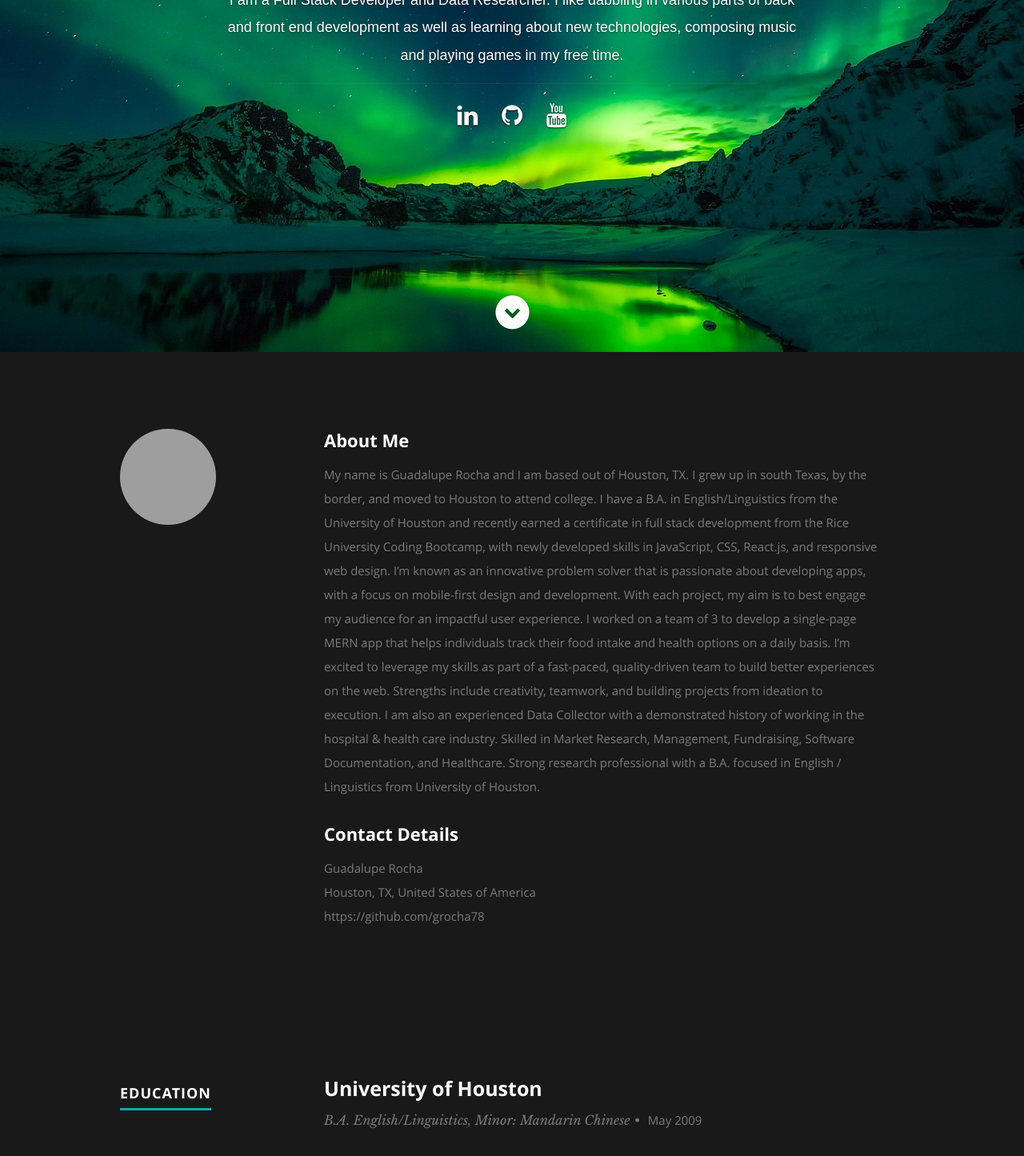
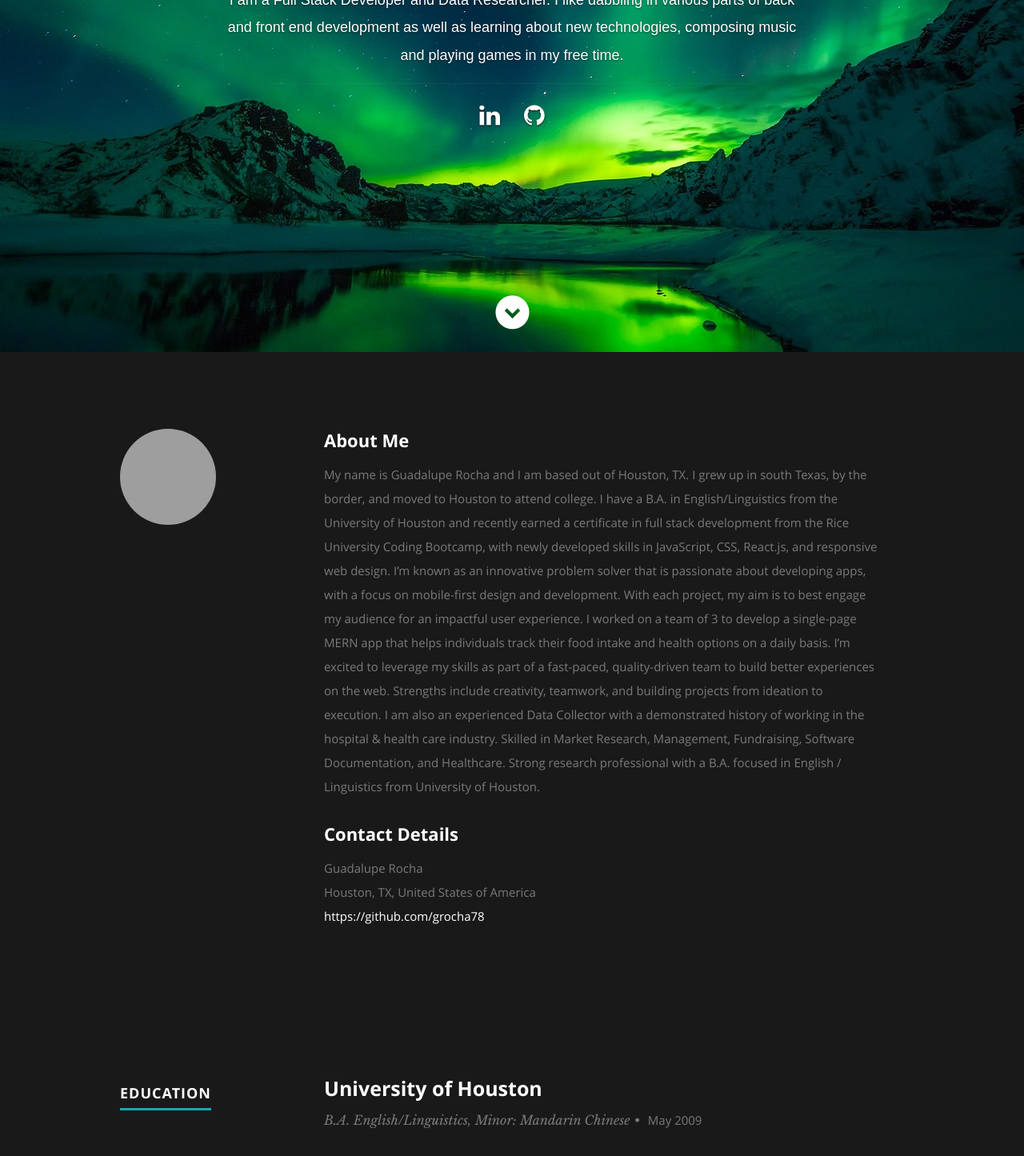
Before and after one commit to grocha78/my-portfolio, a React (Create React App) app: page / in a window 1280 px wide. Shown: the part 360-1805 px from the top of the page at 80% size. Built offline with nearby package versions, Linux system fonts and the light colour scheme; grey boxes are pictures that could not be loaded.

Commit message:
resume link

```diff
--- a/src/components/About/index.js
+++ b/src/components/About/index.js
@@ -27,7 +27,7 @@ export default class About extends Component {
                             {resumeData.address}
                         </span>
                         <br></br>
-                        <span>{resumeData.website}</span>
+                        <a href={resumeData.website}>{resumeData.website}</a>
                     </p>
                     </div>
                 </div>
--- a/src/components/Contact/index.js
+++ b/src/components/Contact/index.js
@@ -18,6 +18,10 @@ export default class Contact extends Component {
                         <h4>Email :
                             <a href="mailto:rochalupe@gmail.com"> rochalupe@gmail.com</a>
                         </h4>
+                        <p></p>
+                        <h3>
+                            <a href="https://docs.google.com/document/d/1VQnikZZN2RepkJbocWq5T0sVMld3mcjTAEHsZEP6ZyU/edit">Click here for a copy of my resume</a>
+                          </h3>
                     </div>
                 </aside>
             </div>
--- a/src/components/Resume/index.js
+++ b/src/components/Resume/index.js
@@ -42,6 +42,7 @@ export default  class Resume extends Component {
                   return(
                     <div className="row item">
                        <div className="twelve columns">
+
                           <h3>{item.CompanyName}</h3>
                           <p className="info">
                           {item.specialization}
--- a/src/resumeData.js
+++ b/src/resumeData.js
@@ -15,11 +15,11 @@ let resumeData = {
           "url":"https://github.com/grocha78",
           "className":"fa fa-github"
         },
-        {
-          "name":"youtube",
-          "url":"https://www.youtube.com/@Epulroch/featured",
-          "className":"fa fa-youtube"
-        }
+        // {
+        //   "name":"youtube",
+        //   "url":"https://www.youtube.com/@Epulroch/featured",
+        //   "className":"fa fa-youtube"
+        // }
       ],
     "aboutme":"My name is Guadalupe Rocha and I am based out of Houston, TX. I grew up in south Texas, by the border, and moved to Houston to attend college. I have a B.A. in English/Linguistics from the University of Houston and recently earned a certificate in full stack development from the Rice University Coding Bootcamp, with newly developed skills in JavaScript, CSS, React.js, and responsive web design. I’m known as an innovative problem solver that is passionate about developing apps, with a focus on mobile-first design and development. With each project, my aim is to best engage my audience for an impactful user experience. I worked on a team of 3 to develop a single-page MERN app that helps individuals track their food intake and health options on a daily basis. I’m excited to leverage my skills as part of a fast-paced, quality-driven team to build better experiences on the web. Strengths include creativity, teamwork, and building projects from ideation to execution. I am also an experienced Data Collector with a demonstrated history of working in the hospital & health care industry. Skilled in Market Research, Management, Fundraising, Software Documentation, and Healthcare. Strong research professional with a B.A. focused in English / Linguistics from University of Houston.",
     "address":"Houston, TX, United States of America",
```
